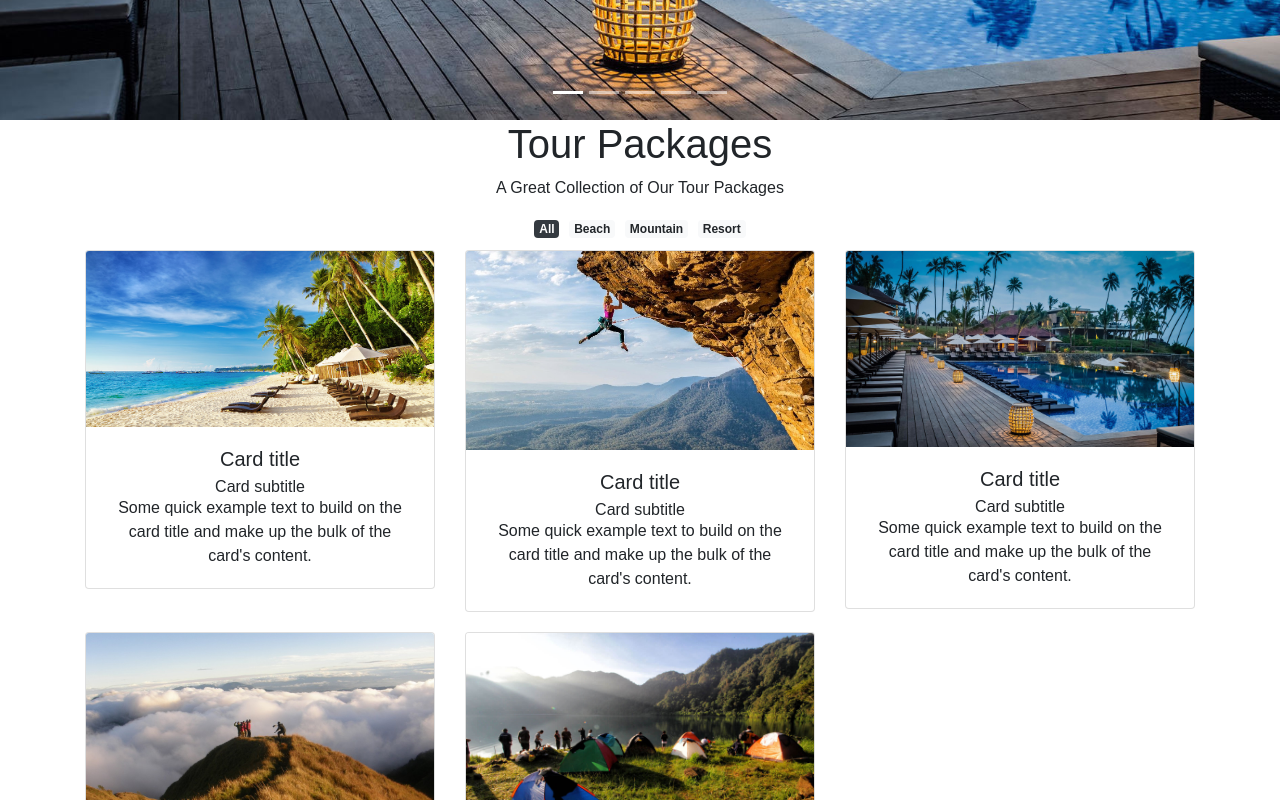
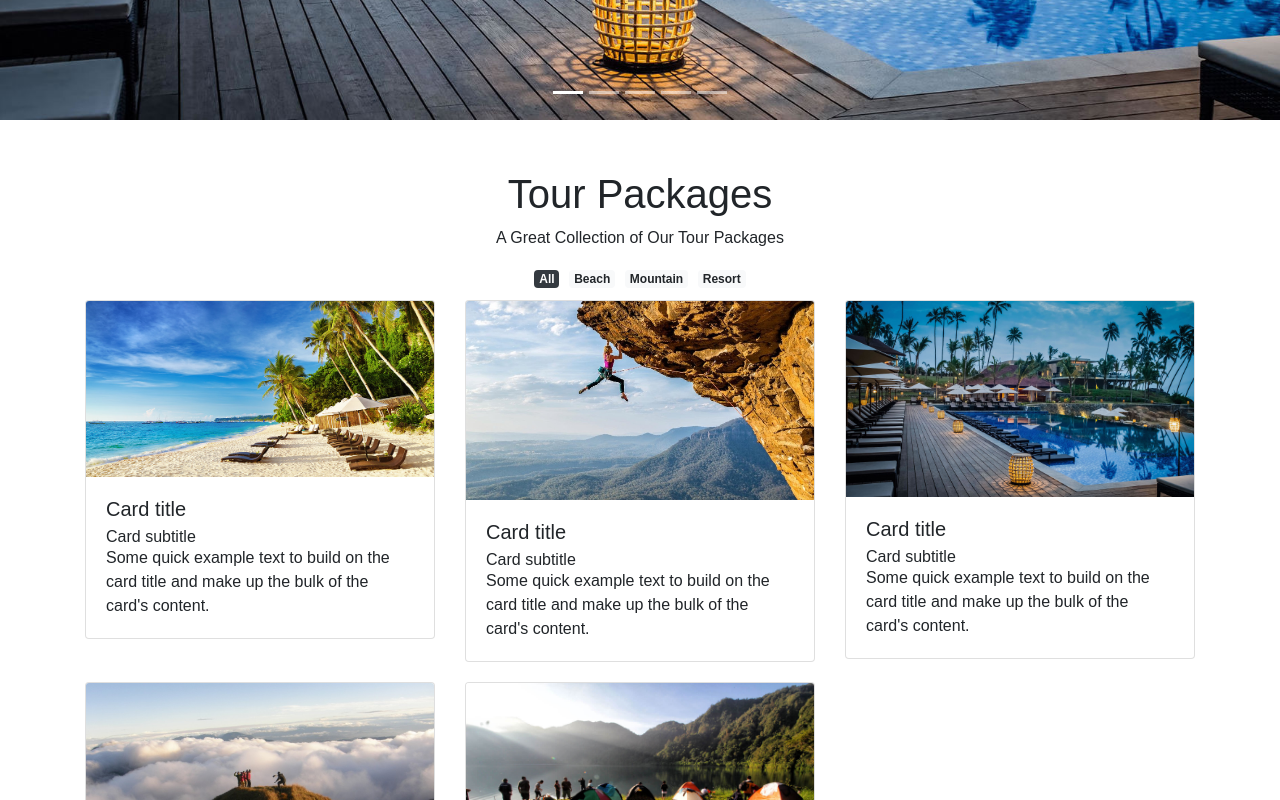
Before and after one commit to markdino/tourism-site, a React (Create React App) app: page / in a window 1280 px wide. Shown: the part 1480-2280 px from the top of the page. Built offline with nearby package versions, Linux system fonts and the light colour scheme; the HTML template or start-up script is replaced by a standard one.

Commit message:
left-align text in Cards

```diff
--- a/src/components/Package.js
+++ b/src/components/Package.js
@@ -21,7 +21,7 @@ import gulp from "../img/gulp.jpg";
 class Package extends React.Component {
   render() {
     return (
-      <div>
+      <div className="subComponent">
         <Container>
           <header className="headerTitle text-center">
             <h1>Tour Packages</h1>
@@ -40,7 +40,7 @@ class Package extends React.Component {
             <Badge href="#" color="light">
               Resort
             </Badge>
-            <Row>
+            <Row className="text-left">
               <Col sm="4">
                 <Card>
                   <CardImg top width="100%" src={beach} alt="Card image cap" />
```
